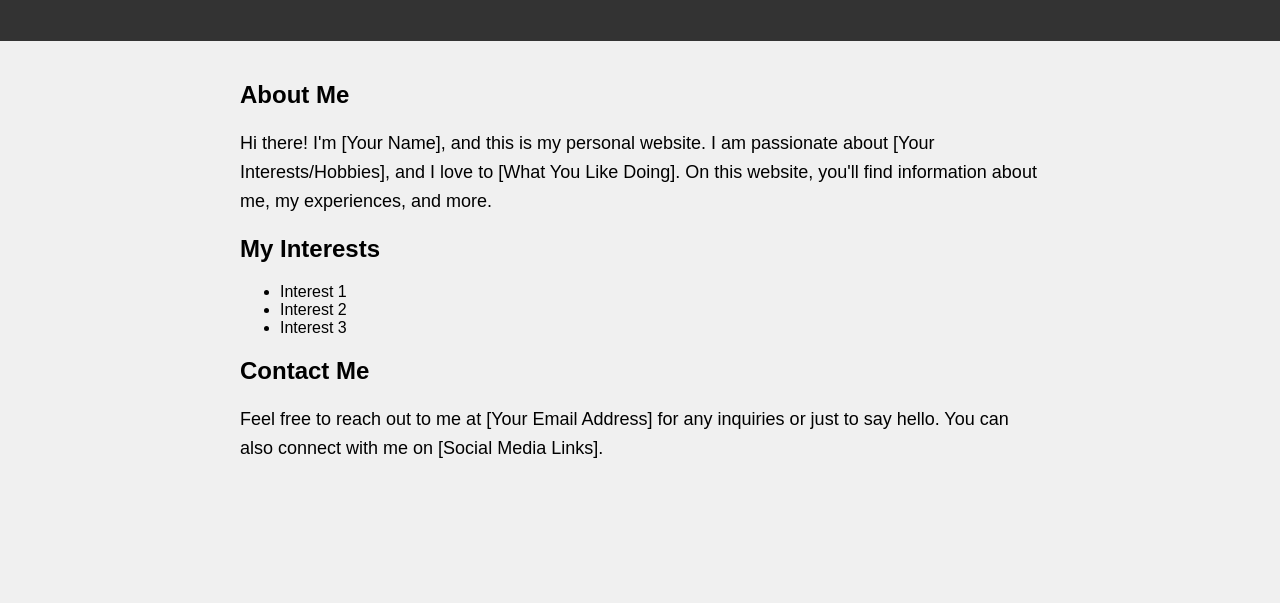
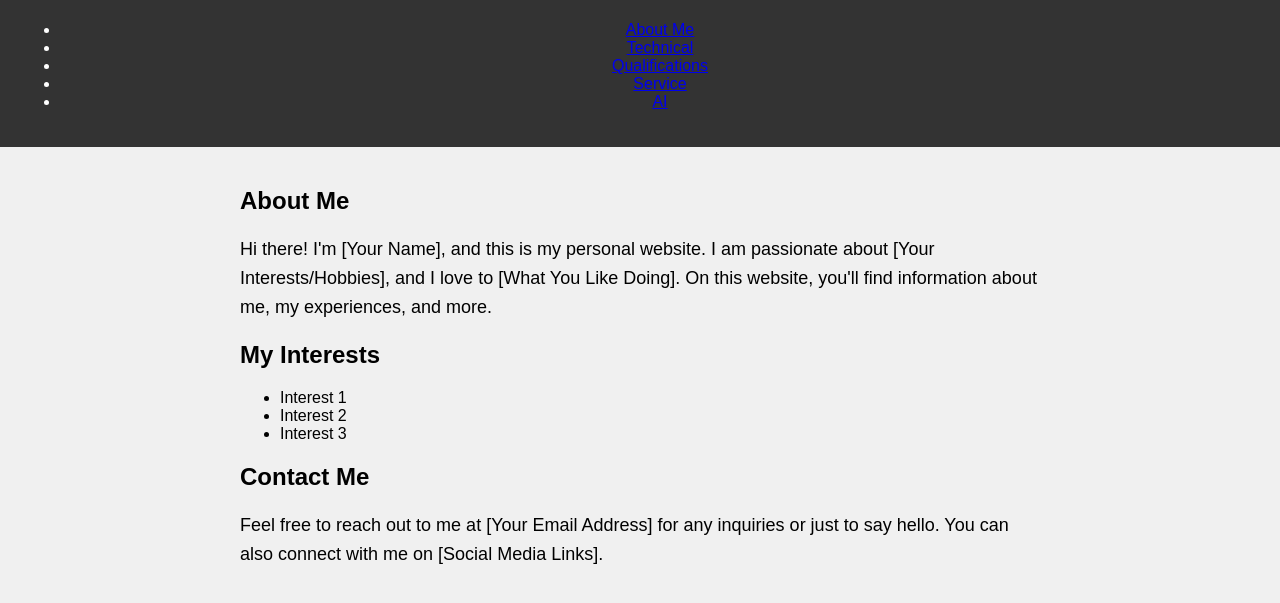
Before and after one commit to justink24/Personal_Website, a plain HTML site: page index.html in a window 1280 px wide. Shown: the part 89-692 px from the top of the page. Drawn offline with Linux system fonts and the light colour scheme.

Commit message:
Create Navigation and other files

```diff
--- a/index.html
+++ b/index.html
@@ -9,6 +9,16 @@
 <body>
     <header>
         <h1>Welcome to My Website</h1>
+        <nav>
+            <ul>
+                <li><a href="index.html">About Me</a></li>
+                <li><a href="Technical.html">Technical</a></li>
+                <li><a href="Qualifications.html">Qualifications</a></li>
+                <li><a href="Service.html">Service</a></li>
+                <li><a href="AI.html">AI</a></li>
+
+            </ul>
+        </nav>
     </header>
     <div class="container">
         <h2>About Me</h2>
```
Also changed, not shown: AI.html (added), Qualifications.html (added), Service.html (added), Technical.html (added).
